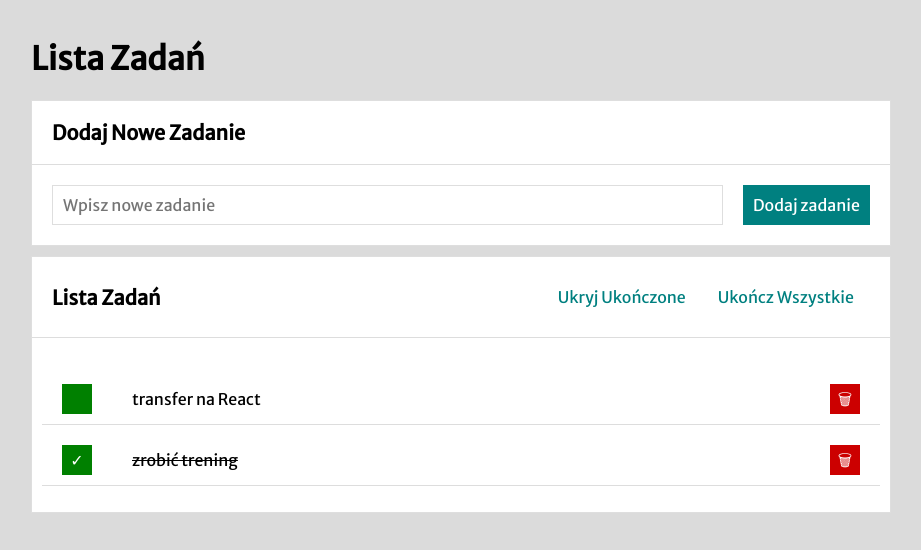
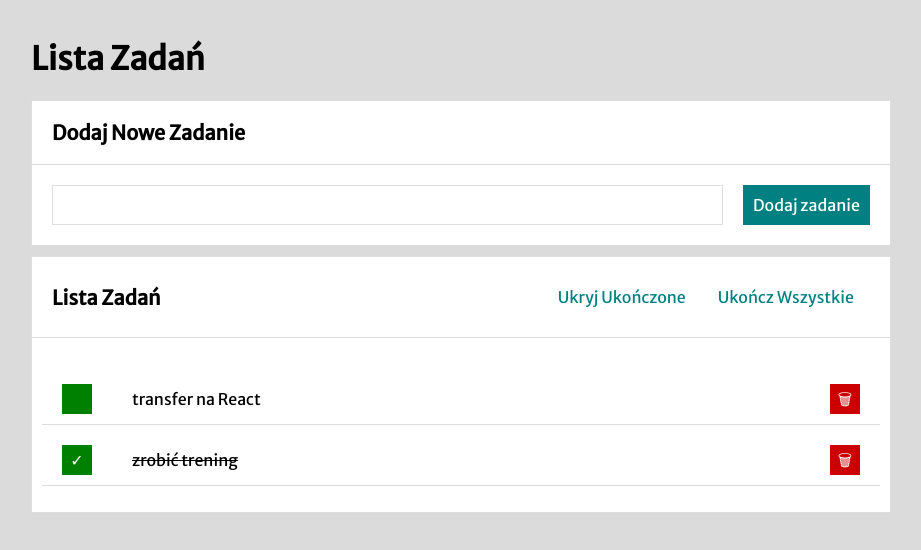
Before and after one commit to Przemek8686/Task-list1, a React (Create React App) app: page / in a window 1280 px wide. Shown: the top 550 px of the page, without its empty margins (179-1100 px from the left). Built offline with nearby package versions, Linux system fonts and the light colour scheme.

Commit message:
new task interaction not correct yet

```diff
--- a/src/Form/index.js
+++ b/src/Form/index.js
@@ -1,8 +1,23 @@
+import React, { useState } from "react";
 import "./style.css";
-const Form = () => (
-    <form className="form">
-          <input className="form__input" placeholder="Wpisz nowe zadanie" autofocus />
-          <button className="form__button">Dodaj zadanie</button>
-        </form>
-);
+
+const Form = ({ addNewTask }) => {
+  const [newTaskContent, setNewTaskContent] = useState(" ");
+  const onFormSubmit = (event) => {
+    event.preventDefault();
+    addNewTask(newTaskContent);
+  };
+
+
+  return (
+    <form className="form" onSubmit={onFormSubmit}>
+      <input
+        value={newTaskContent}
+        className="form__input"
+        placeholder="Wpisz nowe zadanie"
+        onChange={(target) => setNewTaskContent(target.value)} />
+      <button className="form__button">Dodaj zadanie</button>
+    </form>
+  );
+};
 export default Form;
```
